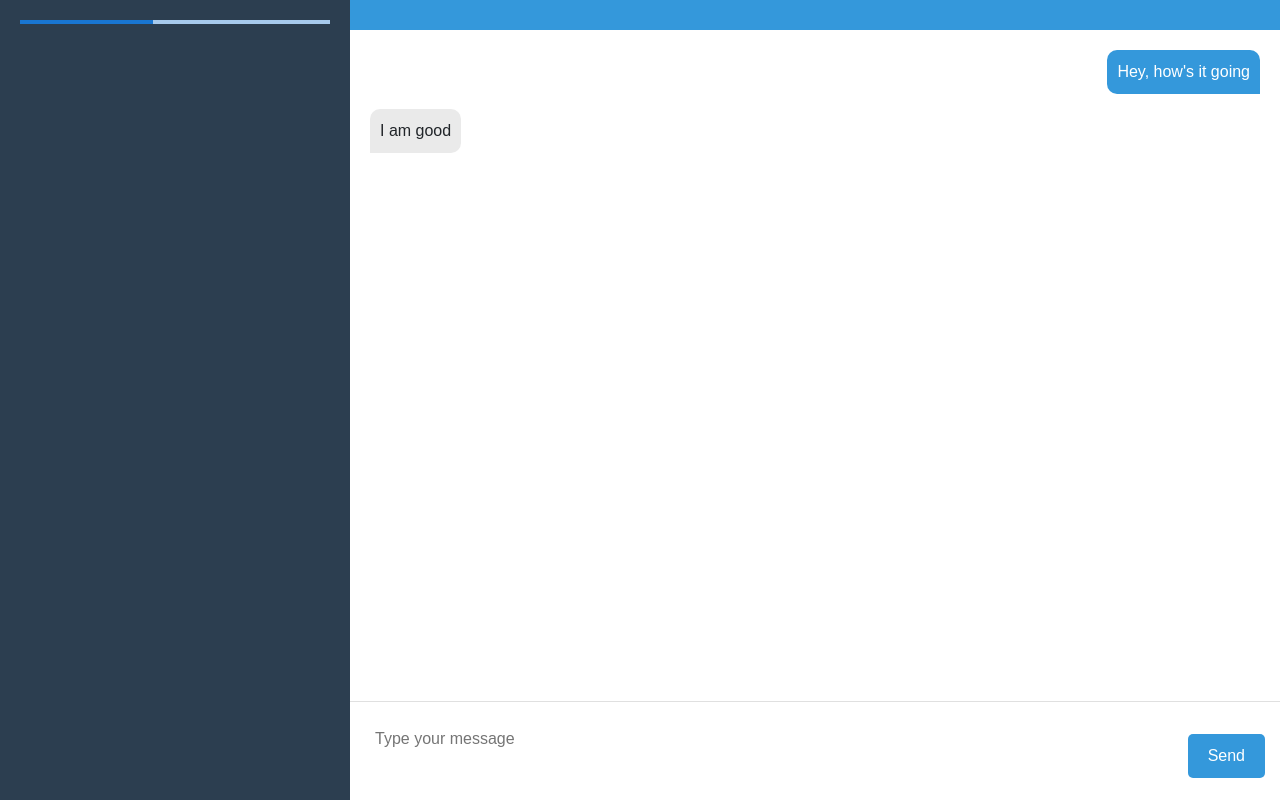
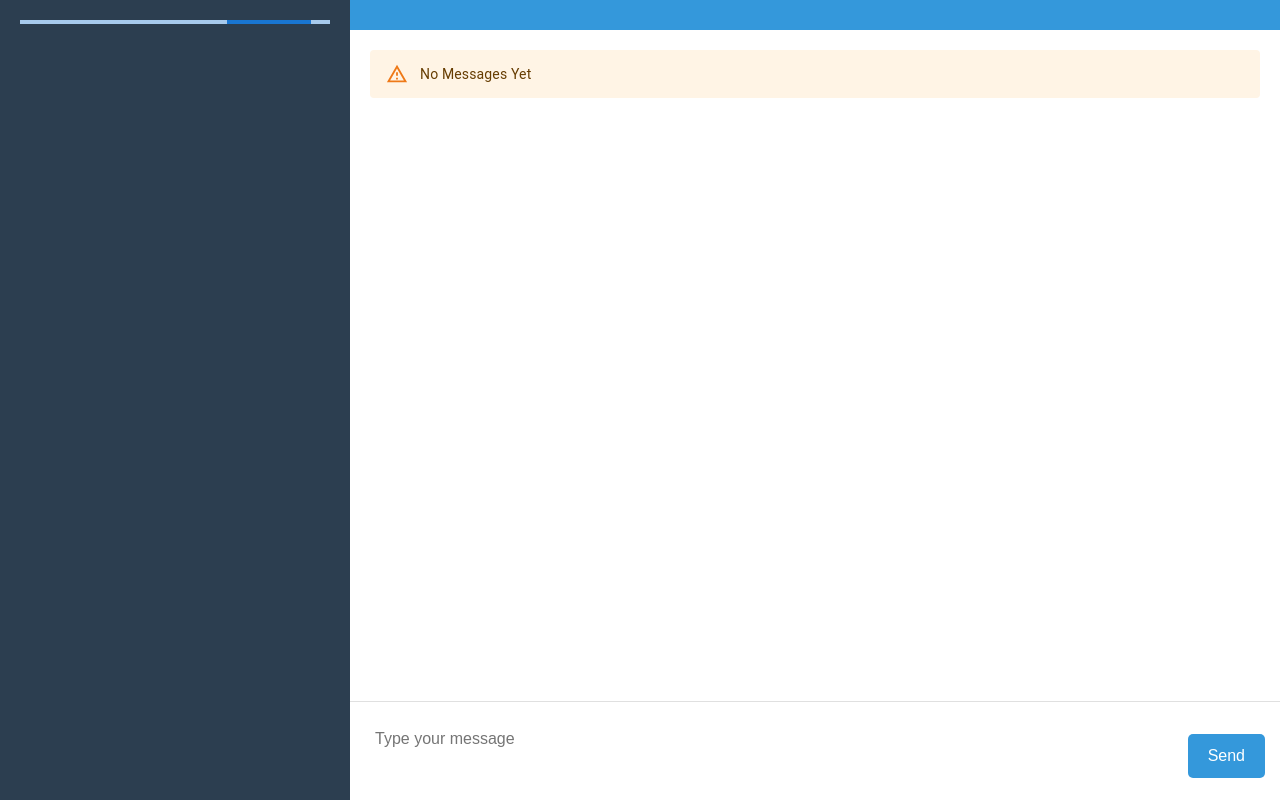
Before and after one commit to anshuUnity/reactjs-chat-app, a React (Create React App) app: page /chat in a window 1280 px wide. Built offline with nearby package versions, Linux system fonts and the light colour scheme.

Commit message:
message ui change on recieve

```diff
--- a/src/Components/ChatArea.js
+++ b/src/Components/ChatArea.js
@@ -4,10 +4,13 @@ import MessageInput from './MessageInput'
 import withAuthentication from '../utils/withAuthentication'
 import Sidebar from './Sidebar'
 import { useParams } from 'react-router-dom'
+import Alert from '@mui/material/Alert';
+import Stack from '@mui/material/Stack';
 
 function ChatArea() {
   const BASE_URL_SOCKET = "ws://127.0.0.1:8000/";
   const [socket, setSocket] = useState(null);
+  const [messageData, setMessageData] = useState([]);
   const {id} = useParams();
   const getAuthTokenFromCookie = () =>{
     const cookies = document.cookie.split(';');
@@ -37,11 +40,6 @@ function ChatArea() {
         console.log("ERROR ", e);
       }
 
-      newsocket.onmessage = function(e){
-        const data = JSON.parse(e.data);
-        console.log(data, "ONMESSAGE");
-      }
-
       // function sendMessage(messageObject){
       //   socket.send(JSON.stringify(messageObject))
       // }
@@ -57,20 +55,42 @@ function ChatArea() {
     }
   }, [id])
 
+  useEffect(() => {
+    if(socket !== null){
+      socket.onmessage = function(e){
+        const data = JSON.parse(e.data);
+        console.log(data, "ONMESSAGE");
+        if(data.id === localStorage.getItem("userid")){
+          setMessageData([...messageData, {"message":data.message,"sent":true}])
+        }else{
+          setMessageData([...messageData, {"message":data.message,"sent":false}])
+        }
+      }
+    }
+  }, [messageData, socket])
+
   return (
     <>
-    <div className='chat-container'>
-    <Sidebar/>
-      <div className='chat-area'>
+      <div className='chat-container'>
+        <Sidebar/>
+        <div className='chat-area'>
           <div className='chat-header'></div>
           <div className='messages'>
-              <Message text="Hey, how's it going" sent/>
-              <Message text="I am good" recieved/>
+            {messageData.length === 0 ? (
+              <Stack sx={{ width: '100%' }} spacing={2}>
+                <Alert severity="warning">No Messages Yet</Alert>
+              </Stack>
+            ) : (
+              messageData.map((message, index) => (
+                <Message text={message.message} sent={message.sent} key={index} />
+              ))
+            )}
           </div>
-          <MessageInput socket={socket}/>
+          <MessageInput socket={socket} />
+        </div>
       </div>
-    </div>
     </>
+
   )
 }
 export default ChatArea
--- a/src/Components/Login.js
+++ b/src/Components/Login.js
@@ -19,6 +19,7 @@ function Login() {
         .then(data => {
             console.log(data);
             const token  = data.token;
+            localStorage.setItem("userid", data.user.id)
             document.cookie = `token=${token}; path=/`;
         })
         .catch(error => {
--- a/src/Components/MessageInput.js
+++ b/src/Components/MessageInput.js
@@ -2,6 +2,7 @@ import React, { useState } from 'react'
 
 export default function MessageInput(props) {
     const [inputValue, setInputValue] = useState('');
+    const sender_id = localStorage.getItem("userid")
 
     const handleInputChange = (event) => {
         setInputValue(event.target.value)
@@ -9,9 +10,10 @@ export default function MessageInput(props) {
 
     const handleSendMessage = () => {
 
-        if(inputValue.trim() !== ""){
+        if(inputValue.trim() !== "" && sender_id !== undefined){
             const messageObj = {
-                "message":inputValue
+                "message":inputValue,
+                "id": sender_id
             }
             props.socket.send(JSON.stringify(messageObj))
             console.log("MESSAGE SEND")
--- a/src/Components/Register.js
+++ b/src/Components/Register.js
@@ -10,7 +10,7 @@ export default function Register() {
         "password": ""
     });
     const handleFormSubmit = () =>{
-        fetch(`${BASE_URL}register/`, {
+        fetch(`${BASE_URL}api/register/`, {
             method: 'POST',
             headers: {
                 'Content-Type':'application/json',
```
